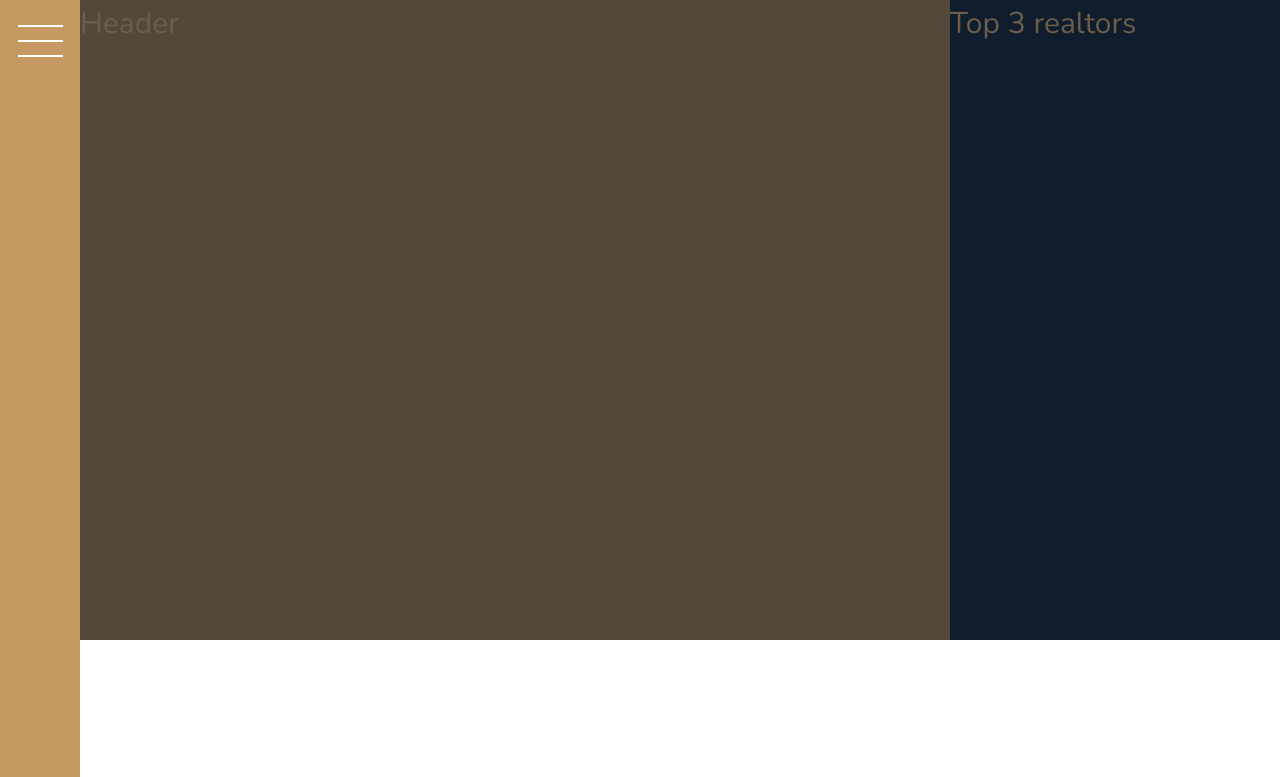
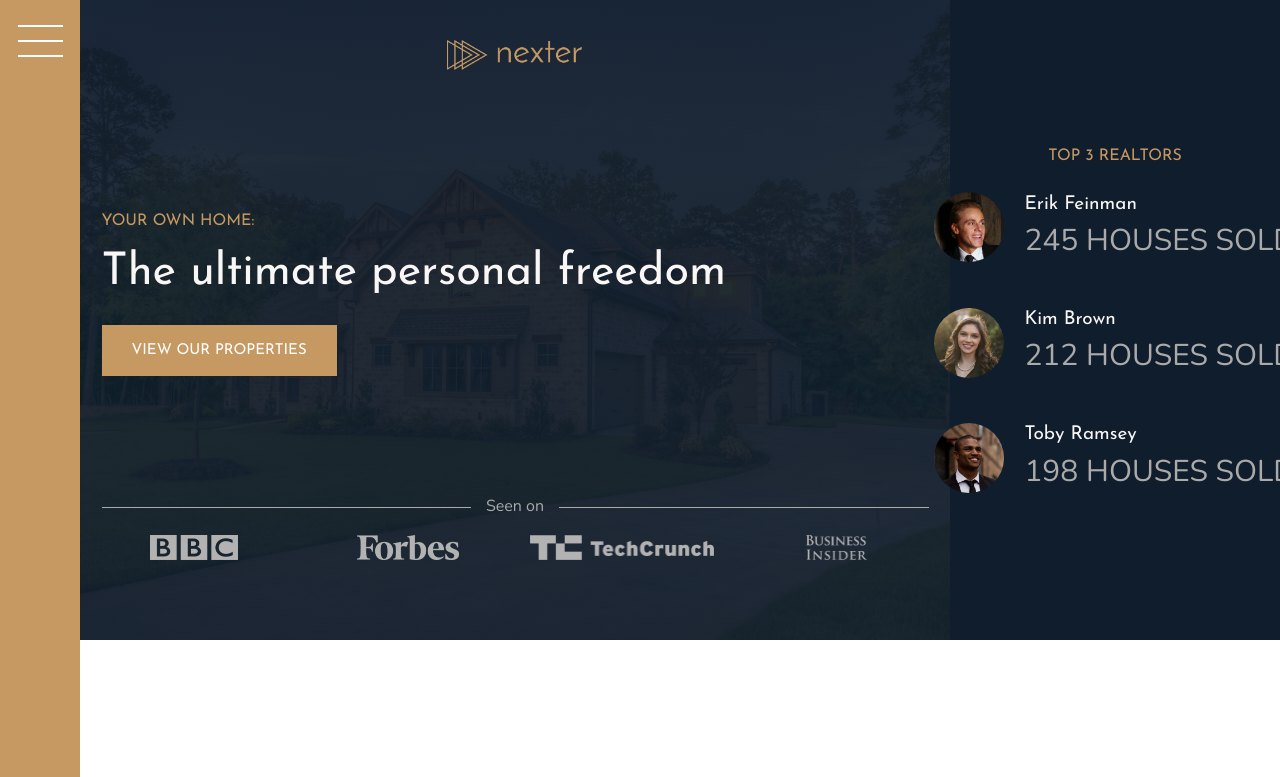
Before and after one commit to paulacarneiro/nexter, a website: page index.html in a window 1280 px wide. Shown: the top 777 px of the page. Drawn offline with nearby package versions, Linux system fonts and the light colour scheme.

Commit message:
Add header

```diff
--- a/index.html
+++ b/index.html
@@ -17,11 +17,41 @@
         </div>
 
         <header class="header">
-            Header
+            <img src="img/logo.png" alt="Header logo" class="header__logo">
+            <h3 class="heading-3">Your own home:</h3>
+            <h1 class="heading-1">The ultimate personal freedom</h1>
+            <button class="btn header__btn">View our properties</button>
+            <div class="header__seenon-text">Seen on</div>
+            <div class="header__seenon-logos">
+                <img src="img/logo-bbc.png" alt="Seen on logo 1">
+                <img src="img/logo-forbes.png" alt="Seen on logo 2">
+                <img src="img/logo-techcrunch.png" alt="Seen on logo 3">
+                <img src="img/logo-bi.png" alt="Seen on logo 4">
+            </div>
         </header>
 
         <div class="realtors">
-            Top 3 realtors
+            <h3 class="heading-3">Top 3 realtors</h3>
+            <div class="realtors__list">
+
+                <img src="img/realtor-1.jpeg" alt="Realtor 1" class="realtors__img">
+                <div class="realtors__details">
+                    <h4 class="heading-4 heading-4--light">Erik Feinman</h4>
+                    <p class="realtors__sold">245 houses sold</p>
+                </div>
+
+                <img src="img/realtor-2.jpeg" alt="Realtor 2" class="realtors__img">
+                <div class="realtors__details">
+                    <h4 class="heading-4 heading-4--light">Kim Brown</h4>
+                    <p class="realtors__sold">212 houses sold</p>
+                </div>
+
+                <img src="img/realtor-3.jpeg" alt="Realtor 3" class="realtors__img">
+                <div class="realtors__details">
+                    <h4 class="heading-4 heading-4--light">Toby Ramsey</h4>
+                    <p class="realtors__sold">198 houses sold</p>
+                </div>
+            </div>
         </div>
 
         <div class="features">
--- a/sass/_header.scss
+++ b/sass/_header.scss
@@ -1,4 +1,55 @@
 .header {
   background-color: $color-grey-dark-1;
   grid-column: full-start / col-end 6;
+  background-image: linear-gradient(rgba($color-secondary, .93), rgba($color-secondary, .93)), url(../img/hero.jpeg);
+  background-size: cover;
+  background-position: center;
+  padding: 8rem;
+  padding-top: 4rem;
+
+  display: grid;
+  grid-template-rows: 1fr min-content 6rem 1fr;
+  grid-template-columns: max-content;
+  row-gap: 1.5rem;
+  justify-content: center;
+
+  &__logo {
+    height: 3rem;
+    justify-self: center;
+  }
+
+  &__btn {
+    justify-self: start;
+    align-self: start;
+  }
+
+  &__seenon-text {
+    font-size: 1.6rem;
+    color: $color-grey-light-2;
+
+    display: grid;
+    grid-template-columns: 1fr max-content 1fr;
+    column-gap: 1.5rem;
+    align-items: center;
+
+    &::before,
+    &::after {
+      content: "";
+      height: 1px;
+      display: block;
+      background-color: currentColor;
+    }
+  }
+
+  &__seenon-logos {
+    display: grid;
+    grid-template-columns: repeat(4, 1fr);
+    column-gap: 3rem;
+    justify-items: center;
+
+    img {
+      height: 2.5rem;
+      filter: brightness(70%);
+    }
+  }
 }
--- a/sass/_realtors.scss
+++ b/sass/_realtors.scss
@@ -1,4 +1,31 @@
 .realtors {
   background-color: $color-secondary;
   grid-column: col-start 7 / full-end;
+  padding: 3rem;
+
+  display: grid;
+  align-content: center;
+  justify-content: center;
+  justify-items: center;
+  row-gap: 2rem;
+
+  &__list {
+    display: grid;
+    grid-template-columns: min-content max-content;
+    column-gap: 2rem;
+    row-gap: 5vh;
+    align-items: center;
+  }
+
+  &__img {
+    width: 7rem;
+    border-radius: 50%;
+    display: block;
+  }
+
+  &__sold {
+    text-transform: uppercase;
+    color: $color-grey-light-2;
+    margin-top: -3px;
+  }
 }
--- a/sass/_typography.scss
+++ b/sass/_typography.scss
@@ -5,6 +5,10 @@
 
 .heading-1 {
   @extend %heading;
+  font-size: 4.5rem;
+  color: $color-grey-light-1;
+  line-height: 1;
+
 }
 
 .heading-2 {
@@ -26,6 +30,7 @@
 
 .heading-4 {
   @extend %heading;
+  font-size: 1.9rem;
 
   &--light { color: $color-grey-light-1; }
   &--dark { color: $color-grey-dark-1; }
```
Also changed, not shown: css/style.css.
